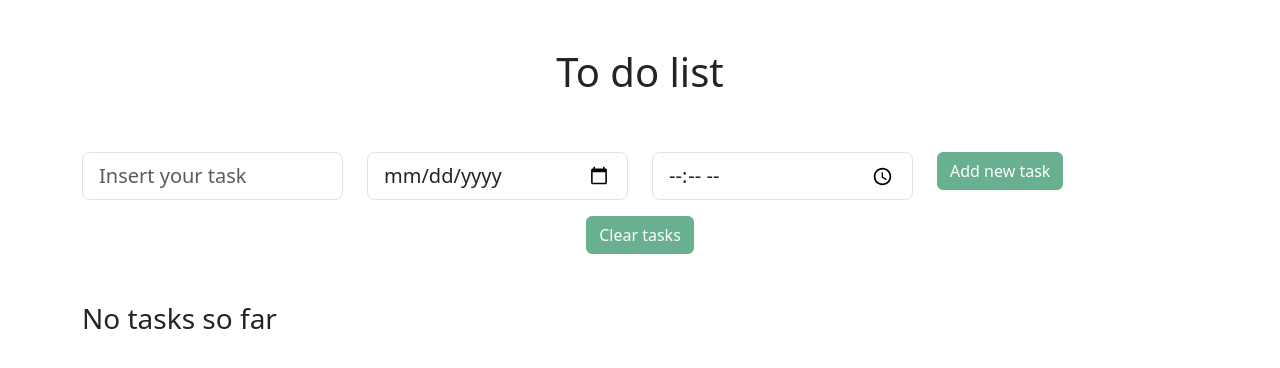
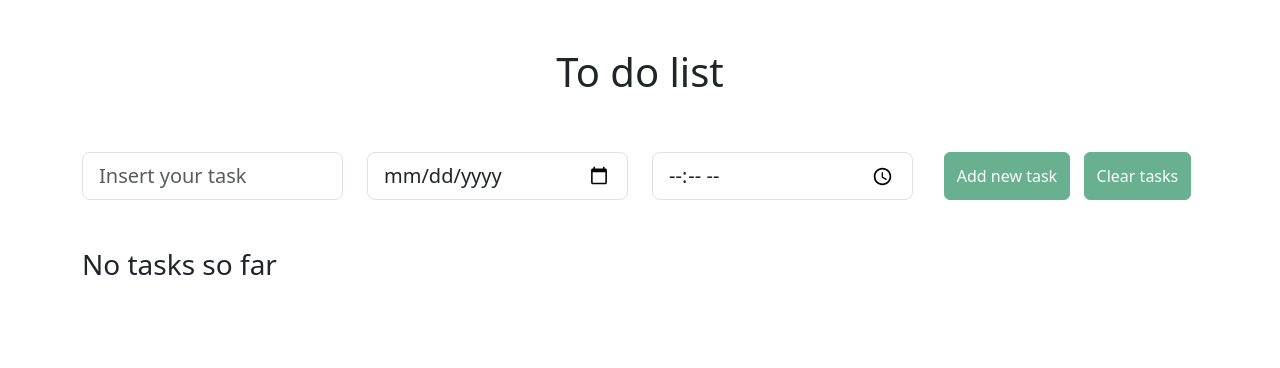
Before and after one commit to guiiffonseca/to-do-list, a React (Vite) app: page / in a window 1280 px wide. Shown: the top 368 px of the page. Built offline with nearby package versions, Linux system fonts and the light colour scheme.

Commit message:
[feature]: alerts

```diff
--- a/package.json
+++ b/package.json
@@ -11,7 +11,8 @@
   },
   "dependencies": {
     "react": "^18.2.0",
-    "react-dom": "^18.2.0"
+    "react-dom": "^18.2.0",
+    "react-toastify": "^9.1.3"
   },
   "devDependencies": {
     "@types/react": "^18.2.15",
--- a/src/ToDoList.tsx
+++ b/src/ToDoList.tsx
@@ -1,4 +1,5 @@
 import { useCallback, useState } from 'react';
+import { toast, ToastContainer } from 'react-toastify';
 import { List } from './types/list';
 import { Event } from './types/event';
 import Table from './components/Table';
@@ -33,6 +34,10 @@ export default function ToDoList() {
       },
     ]);
 
+    toast.success('Task added successfully!', {
+      position: toast.POSITION.TOP_RIGHT,
+    });
+
     setTask({ name: '', date: '', time: '' });
   }, [task, toDoList]);
 
@@ -52,33 +57,34 @@ export default function ToDoList() {
 
   return (
     <div className="container mt-5">
+      <ToastContainer />
       <div className="d-flex justify-content-center">
         <h1 className="align-self-center">To do list</h1>
       </div>
-      <div className="row mt-5">
-        <div className="col-sm">
+
+      <div className="row mt-5 d-flex justify-content-center">
+        <div className="col-md">
           <Input
             type="text"
             placeholder="Insert your task"
             onChage={handleInputChange}
+            value={task.name}
           />
         </div>
 
         <div className="col-sm">
-          <Input type="date" onChage={handleInputChange} />
+          <Input type="date" onChage={handleInputChange} value={task.date} />
         </div>
 
         <div className="col-sm">
-          <Input type="time" onChage={handleInputChange} />
+          <Input type="time" onChage={handleInputChange} value={task.time} />
         </div>
-        <div className="col-sm">
+        <div className="col-sm d-flex justify-content-around">
           <Button
             text="Add new task"
             isDisabled={isDisaledSubmitButton}
             onSubmit={handleSubmit}
           />
-        </div>
-        <div className="d-flex justify-content-center mt-3">
           <Button
             text="Clear tasks"
             isDisabled={isDisaledResetButton}
--- a/src/components/Input.tsx
+++ b/src/components/Input.tsx
@@ -2,17 +2,19 @@ import { Event } from '../types/event';
 
 interface Props {
   type: 'text' | 'date' | 'time';
+  value: string | number;
   placeholder?: string;
   onChage?: (e: Event) => void;
 }
 
-export default function Input({ type, placeholder, onChage }: Props) {
+export default function Input({ type, value, placeholder, onChage }: Props) {
   return (
     <input
       className="form-control form-control-lg"
-      type={type}
+      value={value}
       placeholder={placeholder}
       aria-label=".form-control-lg example"
+      type={type}
       onChange={onChage}
     />
   );
--- a/src/main.tsx
+++ b/src/main.tsx
@@ -1,10 +1,13 @@
 import React from 'react';
 import ReactDOM from 'react-dom/client';
+import { ToastContainer } from 'react-toastify';
 import ToDoList from './ToDoList';
+import 'react-toastify/dist/ReactToastify.css';
 import './index.css';
 
 ReactDOM.createRoot(document.getElementById('root')!).render(
   <React.StrictMode>
     <ToDoList />
+    <ToastContainer />
   </React.StrictMode>
 );
```
Also changed, not shown: src/components/Alerts.tsx (added), 1 other file (tests, documents, lock files or other folders).
